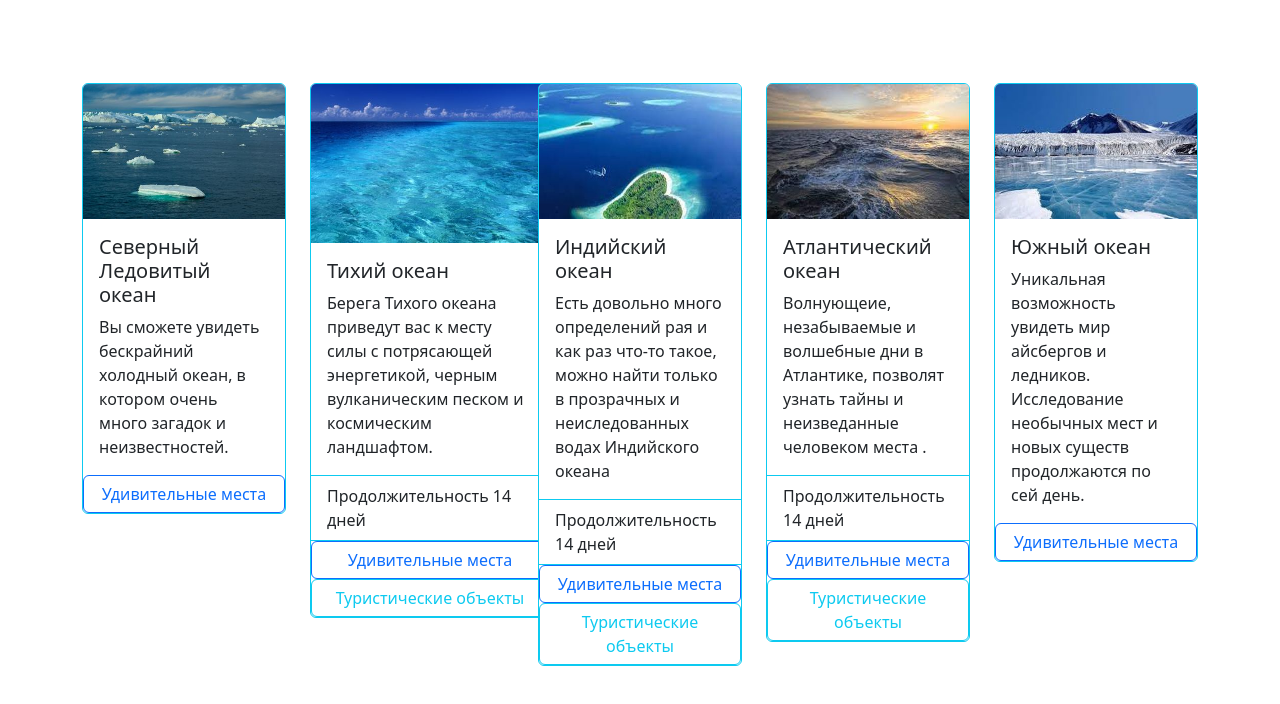
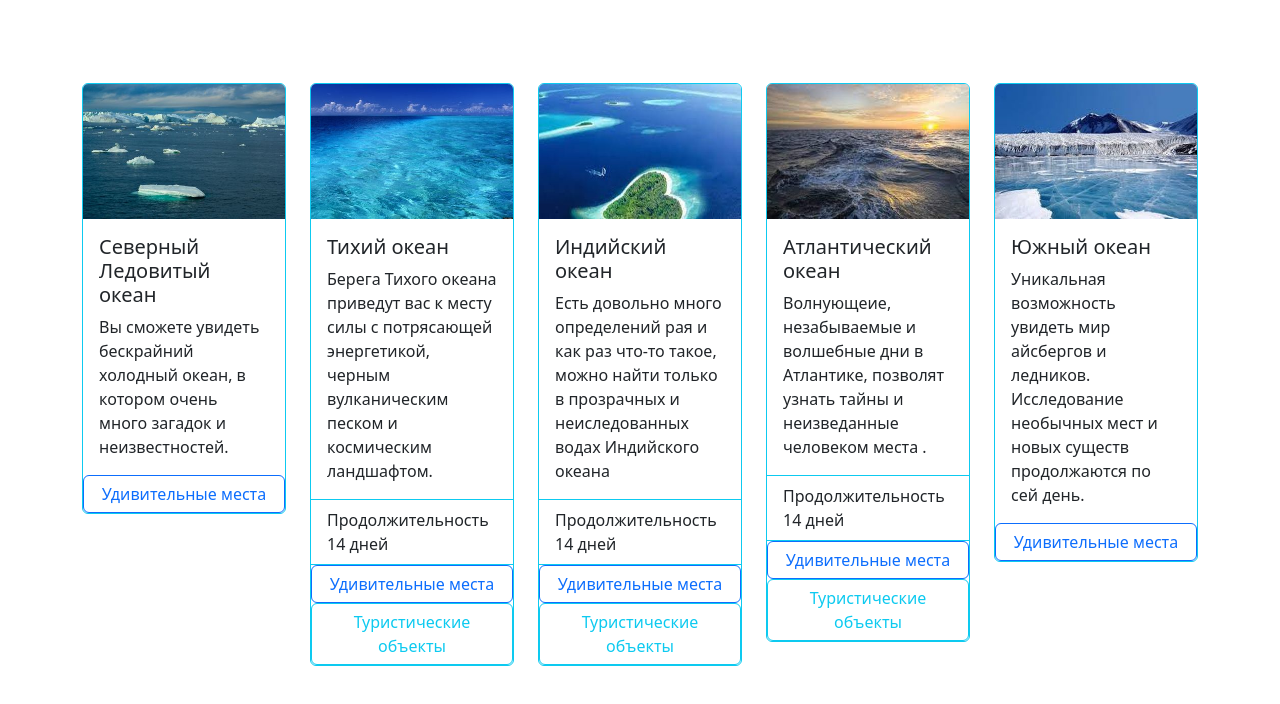
Before and after one commit to Nastuhakru/NastuhaTour, a plain HTML site: page index.html in a window 1280 px wide. Shown: the part 236-940 px from the top of the page. Drawn offline with nearby package versions, Linux system fonts and the light colour scheme.

Commit message:
Update index.html

```diff
--- a/index.html
+++ b/index.html
@@ -75,7 +75,7 @@
 
 
         <div class="col">
-          <div class="card border-info mb-3" style="width: 15rem;">
+          <div class="card border-info mb-3">
             <img src="смить.jpg" class="card-img-top" alt="...">
             <div class="card-body">
               <h5 class="card-title">Тихий океан </h5>
```
